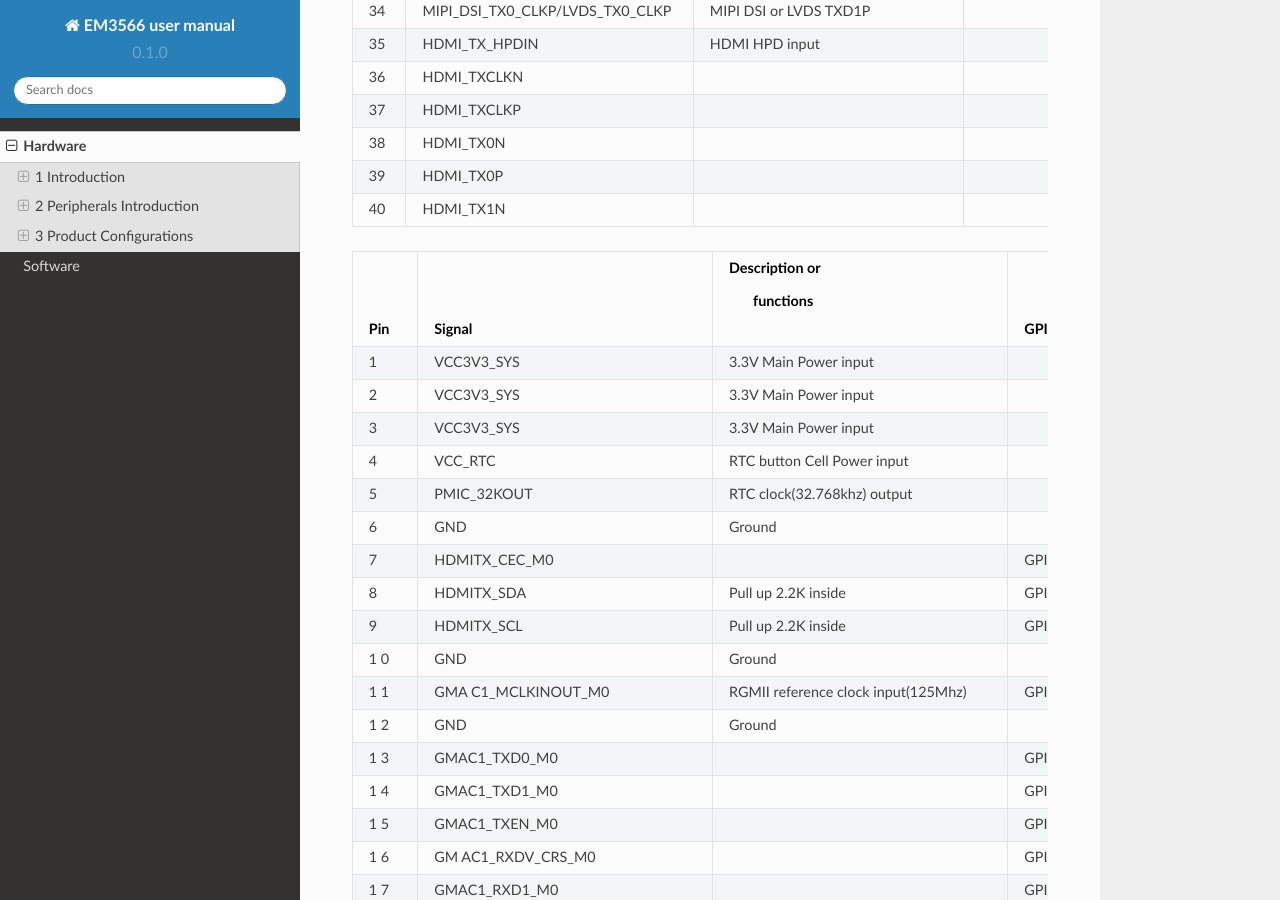
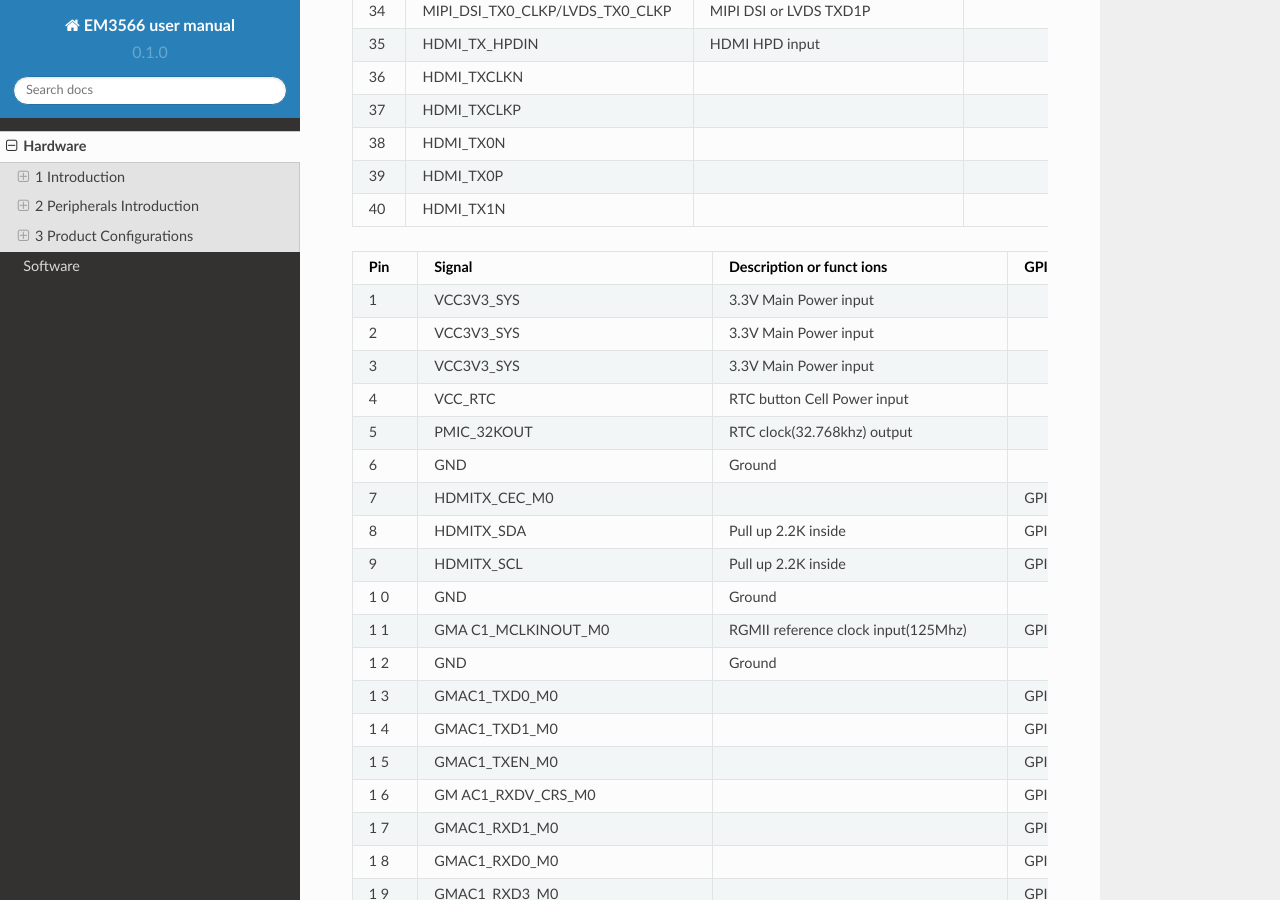
Before and after one commit to boardcon/EM3566, a Sphinx documentation site: the page built from docs/source/hardware.rst, in a window 1280 px wide and 900 px high, scrolled down 3883 px. Built offline with Sphinx 7.4.7 and the Read the Docs theme 2.0.0, drawn with Linux system fonts in a browser that asks for light colours.

Commit message:
Update hardware.rst

```diff
--- a/docs/source/hardware.rst
+++ b/docs/source/hardware.rst
@@ -309,8 +309,8 @@
       - 1.8V
 
 +---+-----------------+--------------------+---------------+---------+
-|Pin|   Signal        |Description or      |GPIO serial    |IO       |
-|   |                 | functions          |               |Voltage  |
+|Pin|Signal           |Description or funct|GPIO serial    |IO Voltag|
+|   |                 |ions                |               |e        |
 +===+=================+====================+===============+=========+
 | 1 | VCC3V3_SYS      | 3.3V Main Power    |               | 3.3V    |
 |   |                 | input              |               |         |
```
